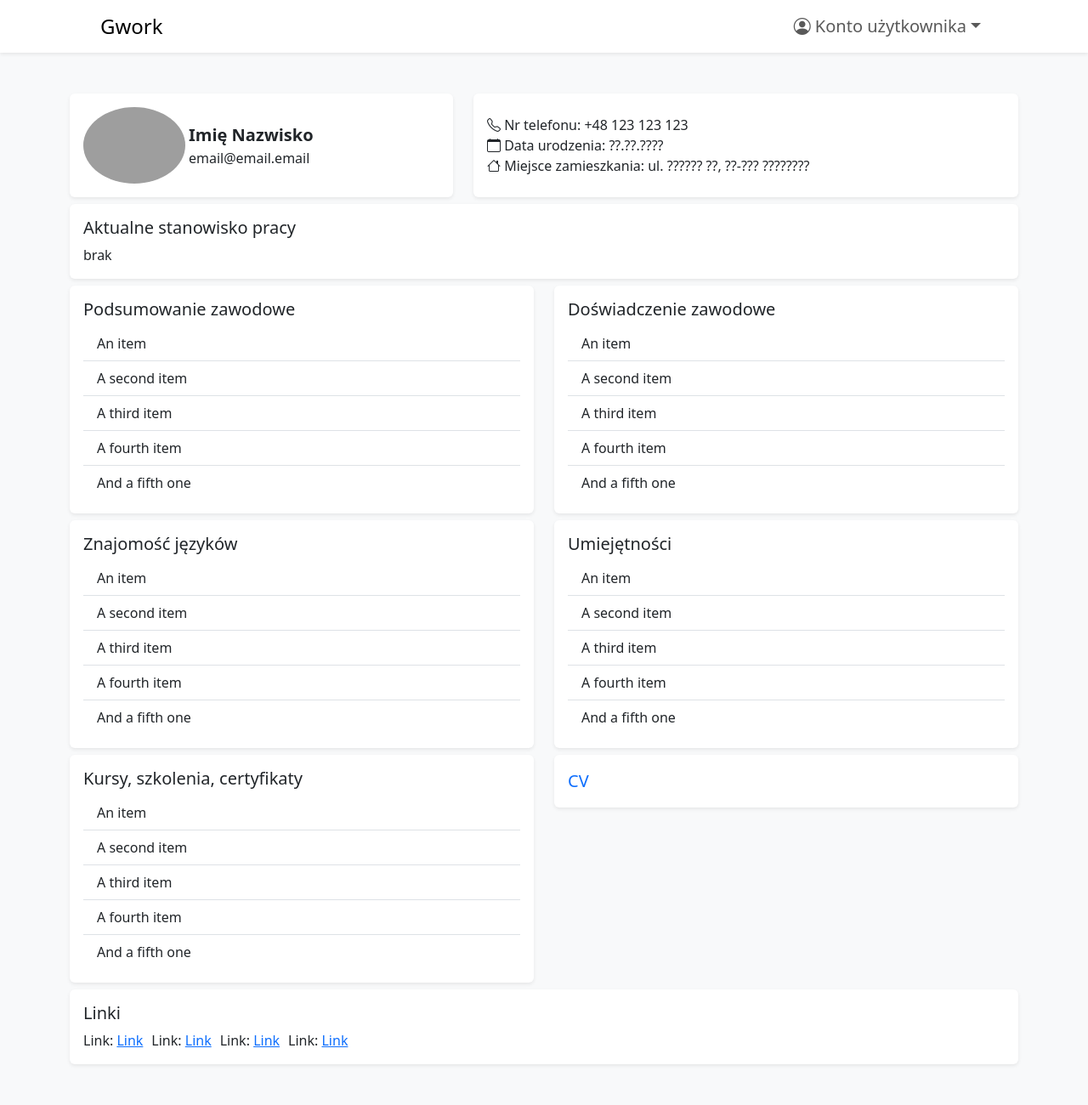
After one commit to GIZLO3/gwork, a PHP site: page /user_profile.php in a window 1280 px wide. The commit adds this page. Shown: the whole page at 85% size. Run offline with PHP 8.4, Linux system fonts and the light colour scheme; grey boxes are pictures that could not be loaded.

Commit message:
made user profile page

```diff
--- a/offer.php
+++ b/offer.php
@@ -30,7 +30,7 @@
                                 </div>
                                 <button type="submit" class="btn btn-primary d-block m-auto" id="login_button">Zaloguj się</button>
                             </form>
-                            <a class="dropdown-item mt-3" href="#">Nie masz konta? <span class="text-primary">Zarejestruj się</span></a></p>
+                            <a class="dropdown-item mt-3" href="user_profile.php">Nie masz konta? <span class="text-primary">Zarejestruj się</span></a></p>
                         </div>
                     </li>
                 </ul>
@@ -43,7 +43,7 @@
             <div class="row">
                 <div class="col-sm-12 col-md-9">
                     <div class="d-flex">
-                        <img src="https://logos.gpcdn.pl/loga-firm/16657333/ee4d0000-5df0-0015-6464-08db89cd072e_280x280.png?width=80&height=80" alt="" class="img-fluid" style="max-height: 80px"></a>
+                        <img src="https://logos.gpcdn.pl/loga-firm/16657333/ee4d0000-5df0-0015-6464-08db89cd072e_280x280.png?width=80&height=80" alt="" class="img-fluid" style="max-height: 80px">
                         <div class="d-flex flex-column justify-content-center">
                             <span class="fw-bold">Młodszy Inżynier/Inżynier - Konstruktor Części Silnika Lotniczego</span>
                             <span>Sieć Badawcza Łukasiewicz - Instytut Lotnictwa</span>
--- /dev/null
+++ b/user_profile.php
@@ -0,0 +1,168 @@
+<!DOCTYPE html>
+<html lang="en">
+<head>
+    <meta charset="UTF-8">
+    <meta name="viewport" content="width=device-width, initial-scale=1.0">
+    <title>Twój profil</title>
+    <link rel="stylesheet" href="style.css">
+</head>
+<body class="bg-light">
+    <nav class="navbar navbar-expand-lg bg-white shadow-sm">
+        <div class="container px-5">
+            <a class="navbar-brand fs-4" href="index.php">Gwork</a>
+            <button class="navbar-toggler ms-auto me-1" type="button" data-bs-toggle="collapse" data-bs-target="#nav" aria-controls="nav" aria-expanded="false" aria-label="nav expander">
+                <span class="navbar-toggler-icon"></span>
+            </button>
+
+            <div class="collapse navbar-collapse" id="nav">
+                <ul class="navbar-nav ms-auto">
+                    <li class="nav-item dropdown">
+                        <a type="button" class="nav-link dropdown-toggle fs-5" href="#" role="button" data-bs-toggle="dropdown" id="account_dropdown" aria-haspopop="true"><i class="bi bi-person-circle"></i> Konto użytkownika</a>
+                        <div aria-labbeledby="account_dropdown" class="dropdown-menu p-3">
+                            <form method="post" action="">
+                                <div class="form-floating my-3">
+                                    <input type="text" class="form-control" id="login" placeholder="Login" name="login">
+                                    <label for="login">Login</label>
+                                </div>
+                                <div class="form-floating my-3">
+                                    <input type="password" class="form-control" id="password" placeholder="Hasło" name="password">
+                                    <label for="password">Hasło</label>
+                                </div>
+                                <button type="submit" class="btn btn-primary d-block m-auto" id="login_button">Zaloguj się</button>
+                            </form>
+                            <a class="dropdown-item mt-3" href="user_profile.php">Nie masz konta? <span class="text-primary">Zarejestruj się</span></a></p>
+                        </div>
+                    </li>
+                </ul>
+            </div>
+        </div>
+    </nav>
+
+    <div class="container mt-5">
+        <div class="row gy-2">
+            <div class="col-sm-12 col-md-5">
+                <div class="rounded bg-white shadow-sm w-100 p-3">
+                    <div class="d-flex">
+                        <img src="https://cdn.pixabay.com/photo/2015/10/05/22/37/blank-profile-picture-973460_960_720.png" alt="" class="img-fluid" style="max-height: 90px; border-radius: 100%;"></a>
+                        <div class="d-flex flex-column justify-content-center ms-1">
+                            <span class="fw-bold fs-5">Imię Nazwisko</span>
+                            <span>email@email.email</span>
+                        </div>
+                    </div>
+                </div>
+            </div>
+            <div class="col-sm-12 col-md-7">
+                <div class="rounded bg-white shadow-sm w-100 p-3">
+                    <div class="row" style="height: 90px;">
+                        <div class="col-12">
+                            <div class="d-flex flex-column justify-content-center h-100">
+                                <span><i class="bi bi-telephone fw-bold"></i> Nr telefonu:  +48 123 123 123</span>
+                                <span><i class="bi bi-calendar"></i> Data urodzenia: ??.??.????</span>
+                                <span><i class="bi bi-house"></i> Miejsce zamieszkania: ul. ?????? ??, ??-??? ????????</span>
+                            </div>
+                        </div>
+                    </div>
+                </div>
+            </div>
+
+            <div class="col-12">
+                <div class="rounded bg-white shadow-sm w-100 p-3">
+                    <h5>Aktualne stanowisko pracy</h5>
+                    <span>brak</span>
+                </div>
+            </div>
+
+            <div class="col-sm-12 col-md-6">
+                <div class="rounded bg-white shadow-sm w-100 p-3">
+                    <h5>Podsumowanie zawodowe </h5>
+                    <ul class="list-group list-group-flush">
+                        <li class="list-group-item">An item</li>
+                        <li class="list-group-item">A second item</li>
+                        <li class="list-group-item">A third item</li>
+                        <li class="list-group-item">A fourth item</li>
+                        <li class="list-group-item">And a fifth one</li>
+                    </ul>
+                </div>
+            </div>
+            <div class="col-sm-12 col-md-6">
+                <div class="rounded bg-white shadow-sm w-100 p-3">
+                    <h5>Doświadczenie zawodowe</h5>
+                    <ul class="list-group list-group-flush">
+                        <li class="list-group-item">An item</li>
+                        <li class="list-group-item">A second item</li>
+                        <li class="list-group-item">A third item</li>
+                        <li class="list-group-item">A fourth item</li>
+                        <li class="list-group-item">And a fifth one</li>
+                    </ul>
+                </div>
+            </div>
+
+            <div class="col-sm-12 col-md-6">
+                <div class="rounded bg-white shadow-sm w-100 p-3">
+                    <h5>Znajomość języków </h5>
+                    <ul class="list-group list-group-flush">
+                        <li class="list-group-item">An item</li>
+                        <li class="list-group-item">A second item</li>
+                        <li class="list-group-item">A third item</li>
+                        <li class="list-group-item">A fourth item</li>
+                        <li class="list-group-item">And a fifth one</li>
+                    </ul>
+                </div>
+            </div>
+            <div class="col-sm-12 col-md-6">
+                <div class="rounded bg-white shadow-sm w-100 p-3">
+                    <h5>Umiejętności</h5>
+                    <ul class="list-group list-group-flush">
+                        <li class="list-group-item">An item</li>
+                        <li class="list-group-item">A second item</li>
+                        <li class="list-group-item">A third item</li>
+                        <li class="list-group-item">A fourth item</li>
+                        <li class="list-group-item">And a fifth one</li>
+                    </ul>
+                </div>
+            </div>
+
+            <div class="col-sm-12 col-md-6">
+                <div class="rounded bg-white shadow-sm w-100 p-3">
+                    <h5>Kursy, szkolenia, certyfikaty </h5>
+                    <ul class="list-group list-group-flush">
+                        <li class="list-group-item">An item</li>
+                        <li class="list-group-item">A second item</li>
+                        <li class="list-group-item">A third item</li>
+                        <li class="list-group-item">A fourth item</li>
+                        <li class="list-group-item">And a fifth one</li>
+                    </ul>
+                </div>
+            </div>
+            <div class="col-sm-12 col-md-6">
+                <div class="rounded bg-white shadow-sm w-100 p-3">
+                    <a class="fs-5 text-decoration-none" data-bs-toggle="collapse" href="#collapseCV" role="button" aria-expanded="false" aria-controls="collapseCV">
+                        CV
+                    </a>
+                    <div class="collapse" id="collapseCV">
+                        <div class="card card-body">
+                            <img src="https://images.surferseo.art/7389a9c0-22e7-4c7b-85b0-39720467f91d.jpeg" alt="" class="img-fluid">
+                        </div>
+                    </div>
+                </div>
+            </div>
+
+            <div class="col-12 mb-5">
+                <div class="rounded bg-white shadow-sm w-100 p-3">
+                    <h5>Linki </h5>
+                    <div class="d-flex" style="gap: 10px;">
+                        <span>Link: <a href="#">Link</a></span>
+                        <span>Link: <a href="#">Link</a></span>
+                        <span>Link: <a href="#">Link</a></span>
+                        <span>Link: <a href="#">Link</a></span>
+                    </div>
+                </div>
+            </div>
+        </div>
+    </div>
+
+    <link href="https://cdn.jsdelivr.net/npm/bootstrap@5.3.2/dist/css/bootstrap.min.css" rel="stylesheet" integrity="sha384-T3c6CoIi6uLrA9TneNEoa7RxnatzjcDSCmG1MXxSR1GAsXEV/Dwwykc2MPK8M2HN" crossorigin="anonymous">
+    <script src="https://cdn.jsdelivr.net/npm/bootstrap@5.3.2/dist/js/bootstrap.bundle.min.js" integrity="sha384-C6RzsynM9kWDrMNeT87bh95OGNyZPhcTNXj1NW7RuBCsyN/o0jlpcV8Qyq46cDfL" crossorigin="anonymous"></script>
+    <link rel="stylesheet" href="https://cdn.jsdelivr.net/npm/bootstrap-icons@1.11.2/font/bootstrap-icons.min.css">
+</body>
+</html>
```
Also changed, not shown: index.php (+6 -6 lines).
